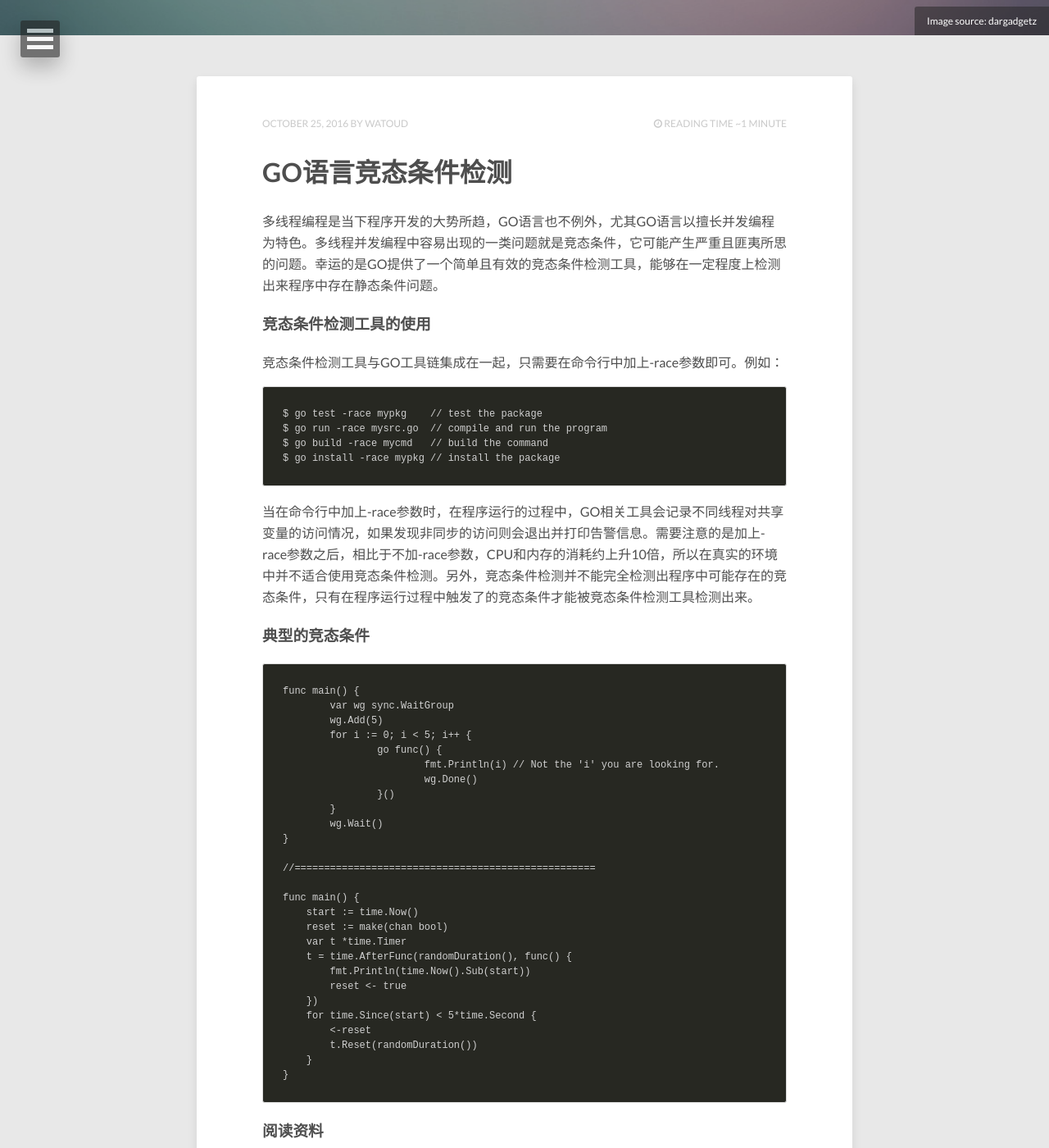
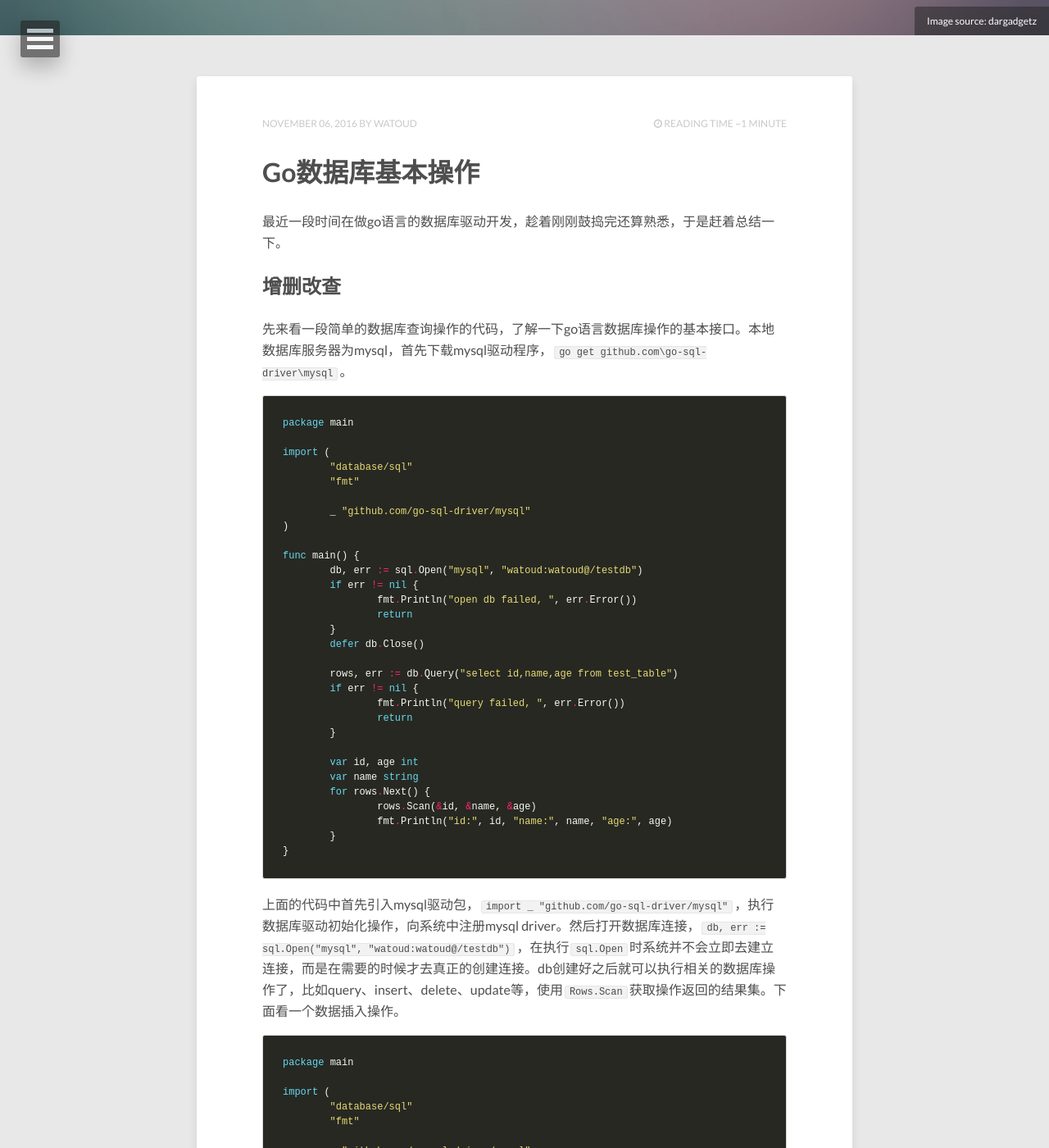
Before and after one commit to watoud/watoud.github.io, a Jekyll site: the page built from index.html, in a window 1280 px wide and 1400 px high, scrolled down 357 px. Shown: the whole window at 82% size. Built offline with Jekyll 4.4.1, drawn with Linux system fonts in a browser that asks for light colours; nearby versions of some CDN libraries; the list of posts is cut into pages by our own code; some of the changed text lies outside the part shown.

Commit message:
数据库基本操作

````diff
--- a/_config.yml
+++ b/_config.yml
@@ -1,5 +1,5 @@
-title:            精擅吾艺
-description:      Describe your website here.
+title:            精擅吾艺 勤学不辍
+description:      ## Describe your website here.
 disqus_shortname:
 reading_time:     true
 words_per_minute: 200
@@ -35,7 +35,8 @@ google_verify:
 bing_verify:
 
 # http://en.wikipedia.org/wiki/List_of_tz_database_time_zones
-timezone:    America/New_York
+##America/New_York
+timezone:     Asia/Shanghai
 future:      false  # publish future dated posts --  true, false (default)
 highlighter: rouge
 markdown:    kramdown
--- a/_posts/2016-10-25-Go Race Detector.md
+++ /dev/null
@@ -1,57 +0,0 @@
----
-layout: post
-title: GO语言竞态条件检测
-date: 2016-10-25
-comments: true
-archive: true
-tag: [GO, race]
----
-多线程编程是当下程序开发的大势所趋，GO语言也不例外，尤其GO语言以擅长并发编程为特色。多线程并发编程中容易出现的一类问题就是竞态条件，它可能产生严重且匪夷所思的问题。幸运的是GO提供了一个简单且有效的竞态条件检测工具，能够在一定程度上检测出来程序中存在静态条件问题。
-
-### 竞态条件检测工具的使用
-竞态条件检测工具与GO工具链集成在一起，只需要在命令行中加上-race参数即可。例如：
-
-```
-$ go test -race mypkg    // test the package
-$ go run -race mysrc.go  // compile and run the program
-$ go build -race mycmd   // build the command
-$ go install -race mypkg // install the package
-```
-
-当在命令行中加上-race参数时，在程序运行的过程中，GO相关工具会记录不同线程对共享变量的访问情况，如果发现非同步的访问则会退出并打印告警信息。需要注意的是加上-race参数之后，相比于不加-race参数，CPU和内存的消耗约上升10倍，所以在真实的环境中并不适合使用竞态条件检测。另外，竞态条件检测并不能完全检测出程序中可能存在的竞态条件，只有在程序运行过程中触发了的竞态条件才能被竞态条件检测工具检测出来。
-
-### 典型的竞态条件
-
-```
-func main() {
-	var wg sync.WaitGroup
-	wg.Add(5)
-	for i := 0; i < 5; i++ {
-		go func() {
-			fmt.Println(i) // Not the 'i' you are looking for.
-			wg.Done()
-		}()
-	}
-	wg.Wait()
-}
-
-//===================================================
-
-func main() {
-    start := time.Now()
-    reset := make(chan bool)
-    var t *time.Timer
-    t = time.AfterFunc(randomDuration(), func() {
-        fmt.Println(time.Now().Sub(start))
-        reset <- true
-    })
-    for time.Since(start) < 5*time.Second {
-        <-reset
-        t.Reset(randomDuration())
-    }
-}
-```
-
-### 阅读资料
-- [https://blog.golang.org/race-detector](https://blog.golang.org/race-detector)
-- [https://golang.org/doc/articles/race_detector.html](https://golang.org/doc/articles/race_detector.html)
--- /dev/null
+++ b/_posts/2016-11-06-Introductions to go database operation.markdown
@@ -0,0 +1,175 @@
+---
+layout: post
+title: Go数据库基本操作
+comments: true
+archive: true
+tag: [GO, database]
+---
+最近一段时间在做go语言的数据库驱动开发，趁着刚刚鼓捣完还算熟悉，于是赶着总结一下。
+
+## 增删改查
+先来看一段简单的数据库查询操作的代码，了解一下go语言数据库操作的基本接口。本地数据库服务器为mysql，首先下载mysql驱动程序，`go get github.com\go-sql-driver\mysql`。
+
+~~~~~go
+package main
+
+import (
+	"database/sql"
+	"fmt"
+
+	_ "github.com/go-sql-driver/mysql"
+)
+
+func main() {
+	db, err := sql.Open("mysql", "watoud:watoud@/testdb")
+	if err != nil {
+		fmt.Println("open db failed, ", err.Error())
+		return
+	}
+	defer db.Close()
+
+	rows, err := db.Query("select id,name,age from test_table")
+	if err != nil {
+		fmt.Println("query failed, ", err.Error())
+		return
+	}
+
+	var id, age int
+	var name string
+	for rows.Next() {
+		rows.Scan(&id, &name, &age)
+		fmt.Println("id:", id, "name:", name, "age:", age)
+	}
+}
+~~~~~
+
+上面的代码中首先引入mysql驱动包，`import _ "github.com/go-sql-driver/mysql"`，执行数据库驱动初始化操作，向系统中注册mysql driver。然后打开数据库连接，`db, err := sql.Open("mysql", "watoud:watoud@/testdb")`，在执行`sql.Open`时系统并不会立即去建立连接，而是在需要的时候才去真正的创建连接。db创建好之后就可以执行相关的数据库操作了，比如query、insert、delete、update等，使用`Rows.Scan`获取操作返回的结果集。下面看一个数据插入操作。
+
+~~~~~~~go
+package main
+
+import (
+	"database/sql"
+	"fmt"
+
+	_ "github.com/go-sql-driver/mysql"
+)
+
+func main() {
+	db, err := sql.Open("mysql", "watoud:watoud@/testdb")
+	if err != nil {
+		fmt.Println("open db failed, ", err.Error())
+		return
+	}
+	defer db.Close()
+
+	result, err := db.Exec("insert into test_table(id,name,age) values(10002,'sz',30)")
+	if err != nil {
+		fmt.Println("exec insert operation failed, ", err.Error())
+		return
+	}
+
+	affected, err := result.RowsAffected()
+	if err != nil {
+		fmt.Println("failed to get affected rows,  ", err.Error())
+		return
+	}
+	fmt.Println("RowsAffected:", affected)
+}
+~~~~~~~
+
+
+更多示例请参看官方网站：https://golang.org/pkg/database/sql/#pkg-examples
+
+## 预处理
+在执行数据库操作的时候，很多情况下需要动态地设置一些参数，这个时候就需要用到预处理了。
+
+~~~~~go
+package main
+
+import (
+	"database/sql"
+	"fmt"
+
+	_ "github.com/go-sql-driver/mysql"
+)
+
+func main() {
+	db, err := sql.Open("mysql", "watoud:watoud@/testdb")
+	if err != nil {
+		fmt.Println("open db failed, ", err.Error())
+		return
+	}
+	defer db.Close()
+
+	stmt, err := db.Prepare("select id,name,age from test_table where id = ? and age < ?")
+	if err != nil {
+		fmt.Println("failed to prepare sql,", err.Error())
+		return
+	}
+
+	rows, err := stmt.Query(10001, 40)
+	if err != nil {
+		fmt.Println("failed to execute query,", err.Error())
+	}
+
+	var id, age int
+	var name string
+	for rows.Next() {
+		rows.Scan(&id, &name, &age)
+		fmt.Println("id:", id, "name:", name, "age:", age)
+	}
+	// 此处不需要执行stmt.close操作，当Next返回为false时，系统会自动去关闭stmt以及rows
+}
+~~~~~
+
+## 事务处理
+当多个数据库操作需要作为一个整体进行执行的时，这个时候就需要用到事务处理接口了，具体的事务级别由驱动程序决定。
+
+~~~~~go
+package main
+
+import (
+	"database/sql"
+	"fmt"
+
+	_ "github.com/go-sql-driver/mysql"
+)
+
+func main() {
+	db, err := sql.Open("mysql", "watoud:watoud@/testdb")
+	if err != nil {
+		fmt.Println("open db failed, ", err.Error())
+		return
+	}
+	defer db.Close()
+
+	insertInfo, _ := db.Prepare("insert into test_table(id,name,age) values(?,?,?)")
+	tx, err := db.Begin()
+	if err != nil {
+		fmt.Println("failed to start a transaction,", err.Error())
+		return
+	}
+
+	_, err = tx.Stmt(insertInfo).Exec(10003, "nj", 35)
+	if err != nil {
+		fmt.Println("failed to execute insert operation,", err.Error())
+		return
+	}
+
+	err = tx.Commit()
+	if err != nil {
+		fmt.Println("failed to commit db operations,  ", err.Error())
+		return
+	}
+}
+~~~~~
+
+### 参数设置
+go数据库提供了几个参数设置接口，可以设置连接的最大存活时间、连接池中最多的闲置连接个数、数据库允许打开的最多连接数。
+
+* DB.SetConnMaxLifetime
+* DB.SetMaxIdleConns
+* DB.SetMaxOpenConns
+
+当MaxOpenConns大于0且比MaxIdleConns小时，MaxIdleConns将减少为MaxOpenConns的值。
````
